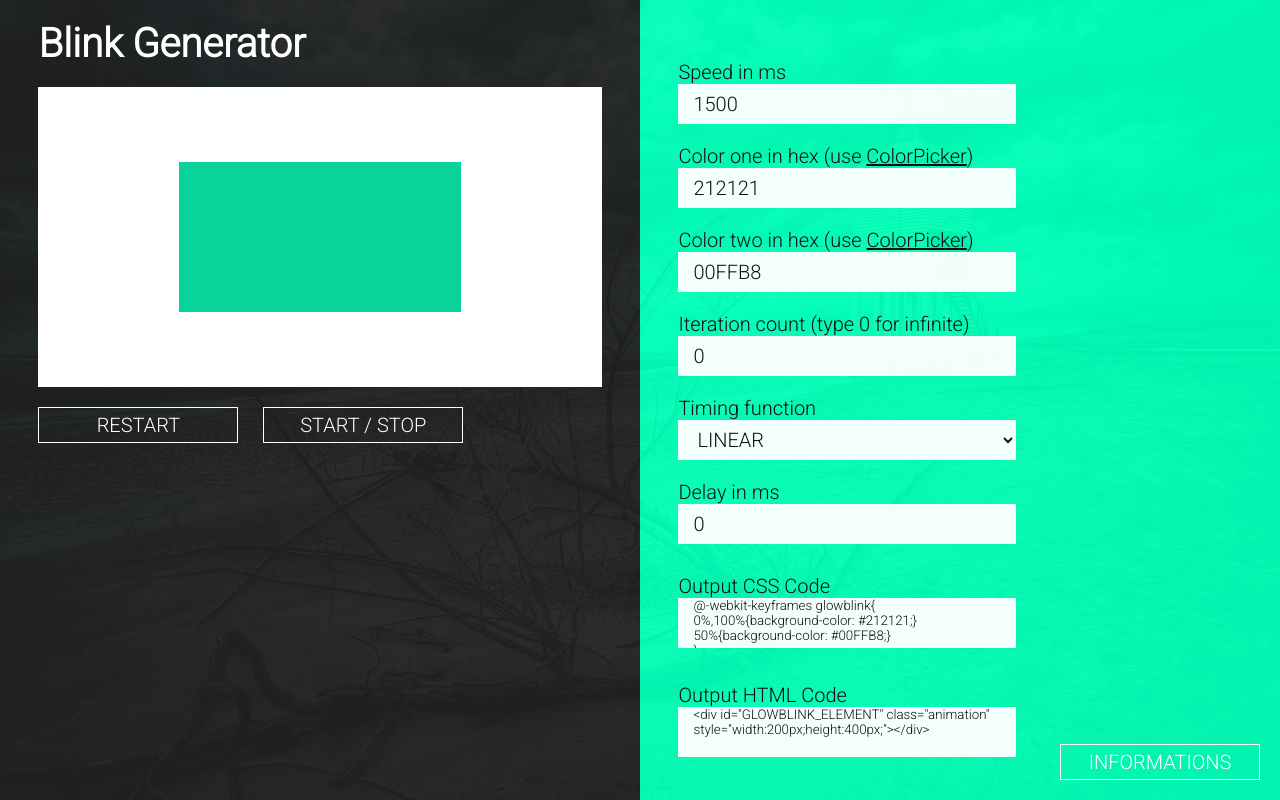
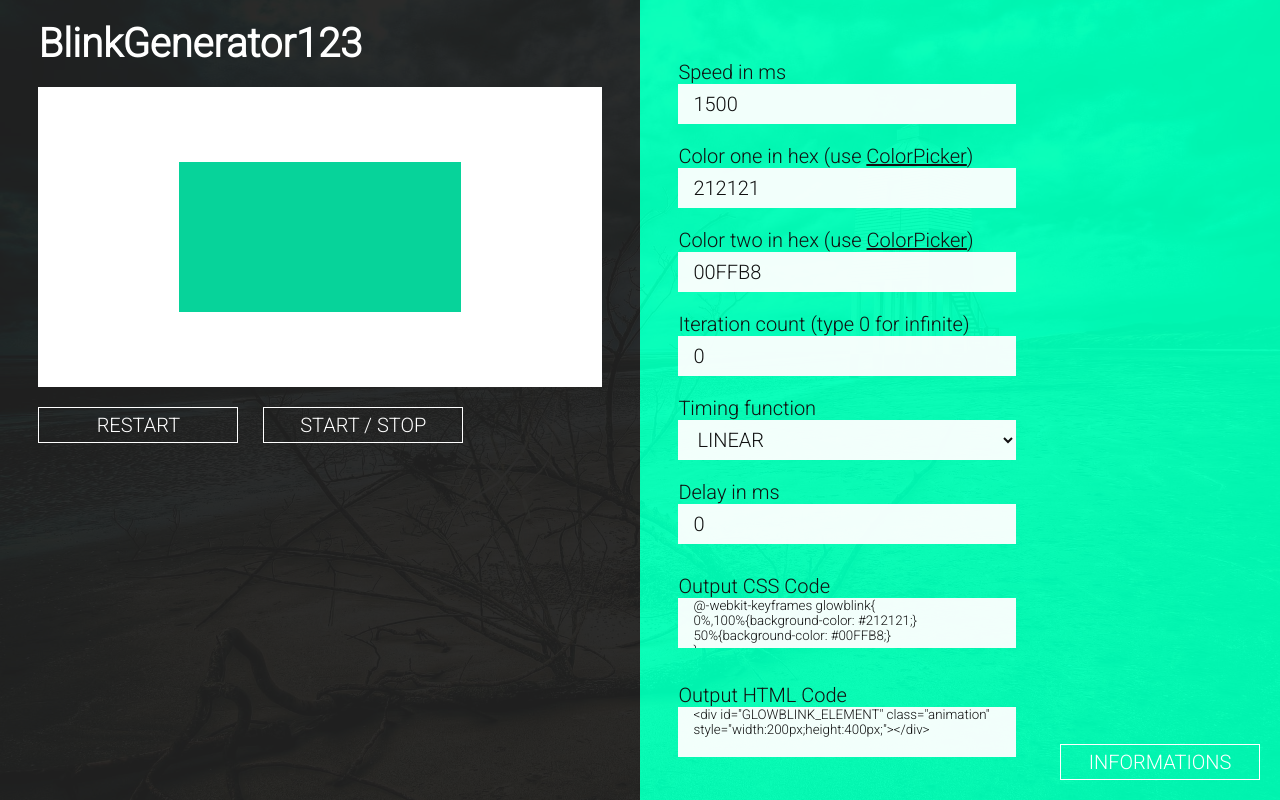
Before and after one commit to LBeckX/BlinkGenerator, a PHP site: page / in a window 1280 px wide. Run offline with PHP 8.4, Linux system fonts and the light colour scheme.

Commit message:
Change title and description

```diff
--- a/htdocs/index.php
+++ b/htdocs/index.php
@@ -1,8 +1,8 @@
 <!DOCTYPE html>
 <html lang="en">
 <head>
-    <title>Blink Generator</title>
-    <meta name="description" content="Create your own blink-effect with keyframes in CSS">
+    <title>BlinkGenerator123 - blinkgenerator.webitfactory.com/</title>
+    <meta name="description" content="Create your own blink-effect with keyframes in CSS3 - Checkout blinkgenerator.webitfactory.com">
     <meta charset="utf-8">
     <meta name="author" content="Lukas Beck <lb(at)1601.com>">
     <meta name="viewport" content="width=device-width, initial-scale=1.0">
@@ -10,11 +10,11 @@
     <link rel="icon" href="files/favicon/favicon.ico" type="image/x-icon">
     <meta name="robots" content="index,follow" />
     <meta name="language" content="en">
-    <meta name="keywords" content="CSS,css,keyframes,blink,glow,effect,en,de,github,lbeckx,javascript">
-    <meta property="og:title" content="Blink Generator CSS" />
-    <meta property="og:url" content="//glowgen.beck.freigabeserver.de/" />
+    <meta name="keywords" content="CSS3,css,keyframes,blink,glow,effect,en,de,github,lbeckx,javascript,html5,html">
+    <meta property="og:title" content="BlinkGenerator123 - blinkgenerator.webitfactory.com/" />
+    <meta property="og:url" content="//blinkgenerator.webitfactory.com/" />
     <meta property="og:image" content="/files/img/blink_shot.JPG" />
-    <meta property="og:description" content="Create your own blink-effect with keyframes in CSS" />
+    <meta property="og:description" content="Create your own blink-effect with keyframes in CSS3 - Checkout blinkgenerator.webitfactory.com" />
     <meta property="og:type"   content="website" />
     <link href="https://fonts.googleapis.com/css?family=Roboto:300,300i" rel="stylesheet">
     <link rel="stylesheet" href="files/css/design.css">
@@ -27,7 +27,7 @@
 </head>
 <body>
 <div id="LEFT" class="infoBoxClose">
-    <div id="HEADER"><h1>Blink Generator</h1></div>
+    <div id="HEADER"><h1>BlinkGenerator123</h1></div>
     <div id="GLOWBLINK_BOX">
         <div id="GLOWBLINK_ELEMENT" class="animation"><noscript>Your browser does not support JavaScript! Please enable it...</noscript></div>
     </div>
```
